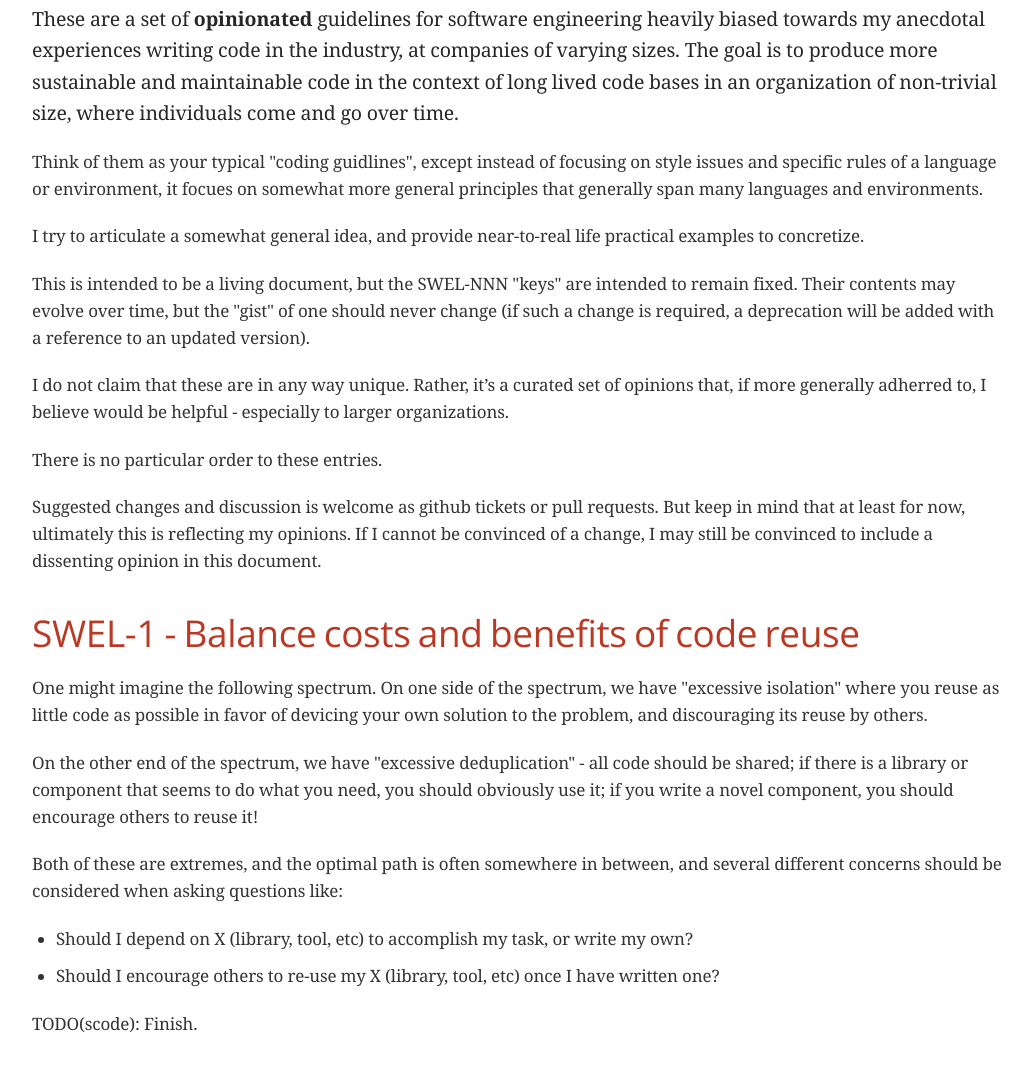
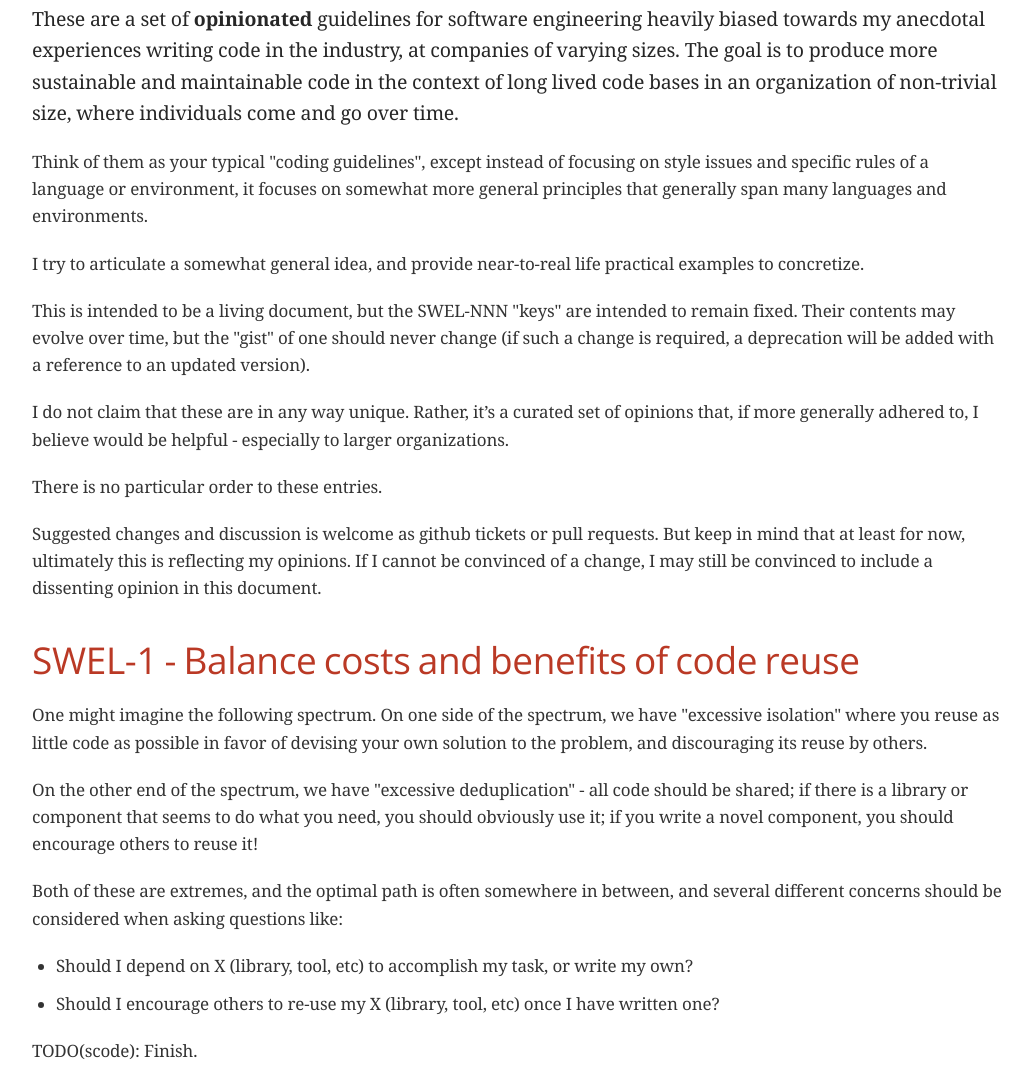
Before and after one commit to scode/swelines, a plain HTML site: page index.html in a window 1280 px wide. Shown: the part 434-1501 px from the top of the page, without its empty margins (123-1153 px from the left). Drawn offline with nearby package versions, Linux system fonts and the light colour scheme; a web font is replaced by a local one.

Commit message:
autodeploy: rendered version from 94148f4de602de15a08d09e01aa4a818ab5ab4bb

```diff
--- a/index.html
+++ b/index.html
@@ -4,7 +4,7 @@
 <meta charset="UTF-8">
 <!--[if IE]><meta http-equiv="X-UA-Compatible" content="IE=edge"><![endif]-->
 <meta name="viewport" content="width=device-width, initial-scale=1.0">
-<meta name="generator" content="Asciidoctor 1.5.4">
+<meta name="generator" content="Asciidoctor 1.5.5">
 <meta name="author" content="WORK IN PROGRESS - not yet intended for consumption">
 <title>Swelines - Software Engineering Guidelines</title>
 <link rel="stylesheet" href="https://fonts.googleapis.com/css?family=Open+Sans:300,300italic,400,400italic,600,600italic%7CNoto+Serif:400,400italic,700,700italic%7CDroid+Sans+Mono:400,700">
@@ -18,7 +18,6 @@ audio:not([controls]){display:none;height:0}
 [hidden],template{display:none}
 script{display:none!important}
 html{font-family:sans-serif;-ms-text-size-adjust:100%;-webkit-text-size-adjust:100%}
-body{margin:0}
 a{background:transparent}
 a:focus{outline:thin dotted}
 a:active,a:hover{outline:0}
@@ -53,7 +52,7 @@ textarea{overflow:auto;vertical-align:top}
 table{border-collapse:collapse;border-spacing:0}
 *,*:before,*:after{-moz-box-sizing:border-box;-webkit-box-sizing:border-box;box-sizing:border-box}
 html,body{font-size:100%}
-body{background:#fff;color:rgba(0,0,0,.8);padding:0;margin:0;font-family:"Noto Serif","DejaVu Serif",serif;font-weight:400;font-style:normal;line-height:1;position:relative;cursor:auto}
+body{background:#fff;color:rgba(0,0,0,.8);padding:0;margin:0;font-family:"Noto Serif","DejaVu Serif",serif;font-weight:400;font-style:normal;line-height:1;position:relative;cursor:auto;tab-size:4;-moz-osx-font-smoothing:grayscale;-webkit-font-smoothing:antialiased}
 a:hover{cursor:pointer}
 img,object,embed{max-width:100%;height:auto}
 object,embed{height:100%}
@@ -65,7 +64,6 @@ img{-ms-interpolation-mode:bicubic}
 .text-center{text-align:center!important}
 .text-justify{text-align:justify!important}
 .hide{display:none}
-body{-webkit-font-smoothing:antialiased}
 img,object,svg{display:inline-block;vertical-align:middle}
 textarea{height:auto;min-height:50px}
 select{width:100%}
@@ -120,13 +118,16 @@ table thead tr th,table thead tr td,table tfoot tr th,table tfoot tr td{padding:
 table tr th,table tr td{padding:.5625em .625em;font-size:inherit;color:rgba(0,0,0,.8)}
 table tr.even,table tr.alt,table tr:nth-of-type(even){background:#f8f8f7}
 table thead tr th,table tfoot tr th,table tbody tr td,table tr td,table tfoot tr td{display:table-cell;line-height:1.6}
-body{tab-size:4}
 h1,h2,h3,#toctitle,.sidebarblock>.content>.title,h4,h5,h6{line-height:1.2;word-spacing:-.05em}
 h1 strong,h2 strong,h3 strong,#toctitle strong,.sidebarblock>.content>.title strong,h4 strong,h5 strong,h6 strong{font-weight:400}
 .clearfix:before,.clearfix:after,.float-group:before,.float-group:after{content:" ";display:table}
 .clearfix:after,.float-group:after{clear:both}
-*:not(pre)>code{font-size:.9375em;font-style:normal!important;letter-spacing:0;padding:.1em .5ex;word-spacing:-.15em;background-color:#f7f7f8;-webkit-border-radius:4px;border-radius:4px;line-height:1.45;text-rendering:optimizeSpeed}
+*:not(pre)>code{font-size:.9375em;font-style:normal!important;letter-spacing:0;padding:.1em .5ex;word-spacing:-.15em;background-color:#f7f7f8;-webkit-border-radius:4px;border-radius:4px;line-height:1.45;text-rendering:optimizeSpeed;word-wrap:break-word}
+*:not(pre)>code.nobreak{word-wrap:normal}
+*:not(pre)>code.nowrap{white-space:nowrap}
 pre,pre>code{line-height:1.45;color:rgba(0,0,0,.9);font-family:"Droid Sans Mono","DejaVu Sans Mono",monospace;font-weight:400;text-rendering:optimizeSpeed}
+em em{font-style:normal}
+strong strong{font-weight:400}
 .keyseq{color:rgba(51,51,51,.8)}
 kbd{font-family:"Droid Sans Mono","DejaVu Sans Mono",monospace;display:inline-block;color:rgba(0,0,0,.8);font-size:.65em;line-height:1.45;background-color:#f7f7f7;border:1px solid #ccc;-webkit-border-radius:3px;border-radius:3px;-webkit-box-shadow:0 1px 0 rgba(0,0,0,.2),0 0 0 .1em white inset;box-shadow:0 1px 0 rgba(0,0,0,.2),0 0 0 .1em #fff inset;margin:0 .15em;padding:.2em .5em;vertical-align:middle;position:relative;top:-.1em;white-space:nowrap}
 .keyseq kbd:first-child{margin-left:0}
@@ -450,9 +451,9 @@ bases in an organization of non-trivial size, where individuals come
 and go over time.</p>
 </div>
 <div class="paragraph">
-<p>Think of them as your typical "coding guidlines", except instead of
+<p>Think of them as your typical "coding guidelines", except instead of
 focusing on style issues and specific rules of a language or
-environment, it focues on somewhat more general principles that
+environment, it focuses on somewhat more general principles that
 generally span many languages and environments.</p>
 </div>
 <div class="paragraph">
@@ -468,7 +469,7 @@ version).</p>
 </div>
 <div class="paragraph">
 <p>I do not claim that these are in any way unique. Rather, it&#8217;s a
-curated set of opinions that, if more generally adherred to, I believe
+curated set of opinions that, if more generally adhered to, I believe
 would be helpful - especially to larger organizations.</p>
 </div>
 <div class="paragraph">
@@ -488,7 +489,7 @@ still be convinced to include a dissenting opinion in this document.</p>
 <div class="paragraph">
 <p>One might imagine the following spectrum. On one side of the spectrum,
 we have "excessive isolation" where you reuse as little code as
-possible in favor of devicing your own solution to the problem, and
+possible in favor of devising your own solution to the problem, and
 discouraging its reuse by others.</p>
 </div>
 <div class="paragraph">
@@ -578,7 +579,7 @@ production.</p>
 </div>
 </div>
 <div class="paragraph">
-<p>Somewhat reasdonable commit message:</p>
+<p>Somewhat reasonable commit message:</p>
 </div>
 <div class="literalblock">
 <div class="content">
@@ -666,7 +667,7 @@ without action.</p>
 </div>
 <div id="footer">
 <div id="footer-text">
-Last updated 2016-02-19 07:28:15 UTC
+Last updated 2017-10-21 00:39:28 PDT
 </div>
 </div>
 </body>
```
